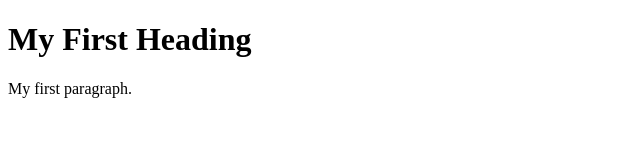
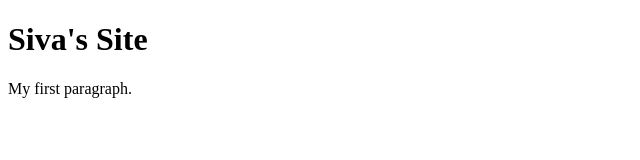
Before and after one commit to luciferscorp/test, a plain HTML site: page index.html in a window 1280 px wide. Shown: the whole page, without its empty margins (0-640 px from the left). Drawn offline with Linux system fonts and the light colour scheme.

Commit message:
Update index.html

```diff
--- a/index.html
+++ b/index.html
@@ -2,7 +2,7 @@
 <html>
 <body>
 
-<h1>My First Heading</h1>
+<h1>Siva's Site</h1>
 
 <p>My first paragraph.</p>
 
```
